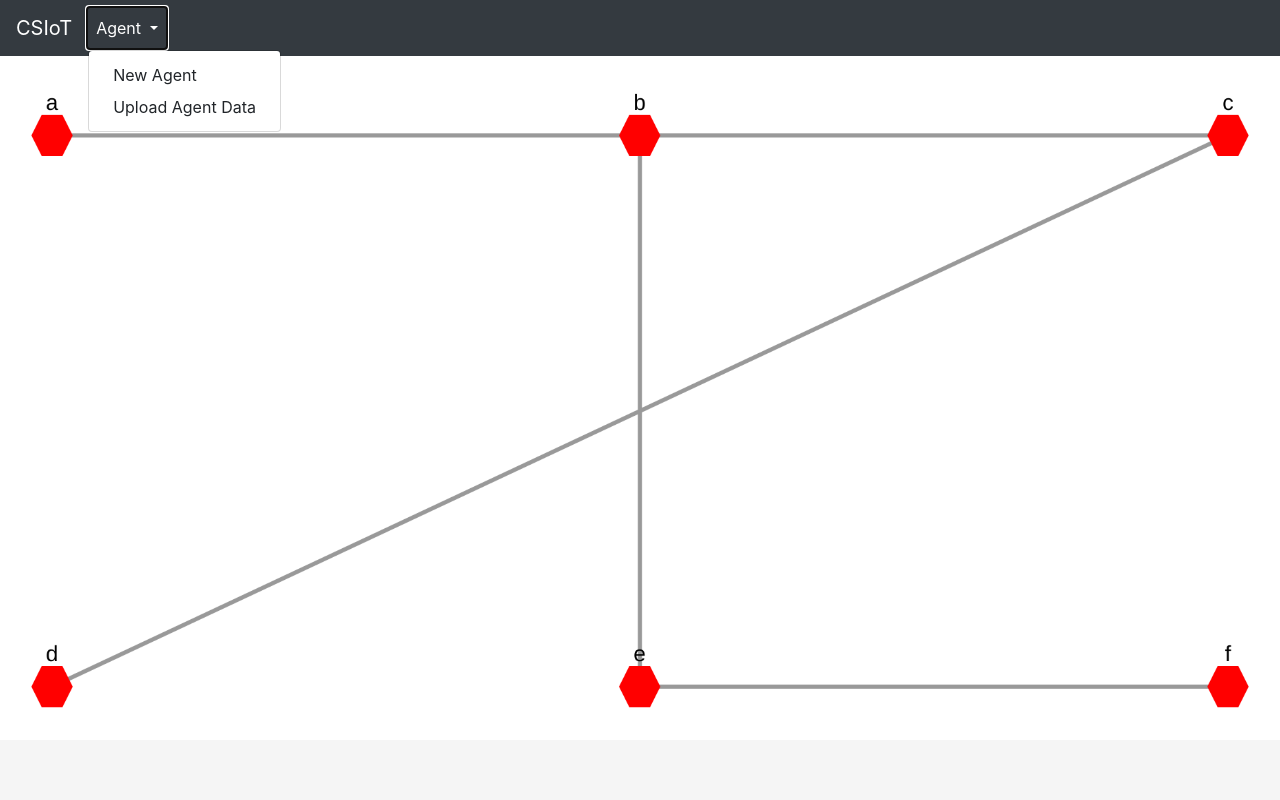
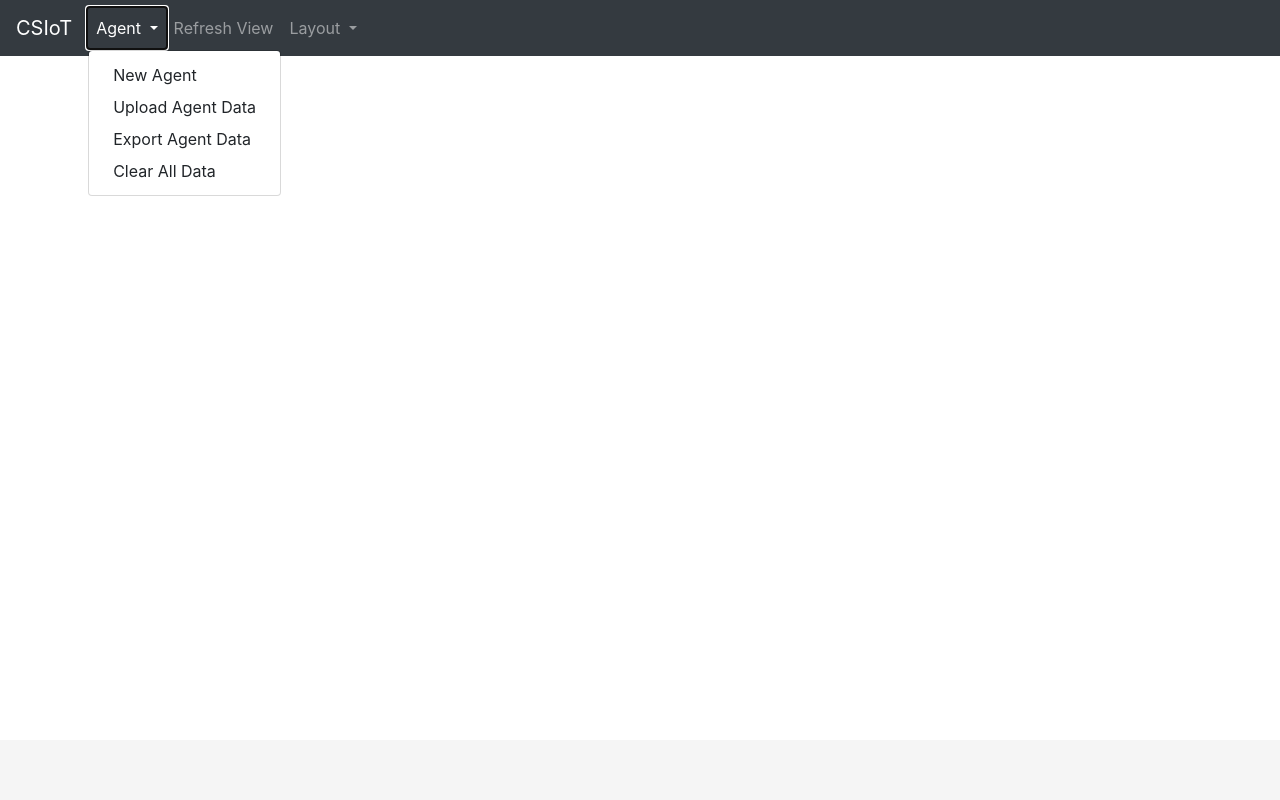
Before and after one commit to JavadAbed/CSIoT, a Flask app: page / in a window 1280 px wide, after a click on "Agent". Run offline with Flask 2, Linux system fonts and the light colour scheme; data that the repository does not hold is empty; some libraries are stand-ins or nearby versions.

Commit message:
layout done

```diff
--- a/core/agent.py
+++ b/core/agent.py
@@ -2,23 +2,29 @@ import pymongo
 from core.common import get_conn
 from core.common import  WebException
 
-import code
 
 def new_agent(params):
   db = get_conn()
   # validate, agent name must be uniq
-  #code.interact(local=locals())
   old = db.agents.find({"agentName": params["agentName"]})
   if old.count()>0:
      raise WebException("Agent with identical name already exists.")
   # TODO more validations
   db.agents.insert(params)
-  print(params)
-
-
-  pass
-
+  return agents()
 
 
 def upload_agent(file):
   pass
+
+
+def agents():
+  db = get_conn()
+  agents = db.agents.find()
+  data = []
+  for agent in agents:
+     data.append({"data": {"agentName": agent["agentName"]}, "position": {"x": float(agent["agentX"])*2000,"y":float(agent["agentY"])*2000 }    })
+  return data
+
+def makeCSVString(agents):
+   pass
--- a/core/common.py
+++ b/core/common.py
@@ -222,15 +222,3 @@ def safe_fail(f, *args, **kwargs):
 
 def random_digits(digit_numbers):
     return ''.join(random.choice(string.digits) for _ in range(digit_numbers))
-
-def mask_phone(phone):
-    return phone[:4] + "*****" + phone[-3:]
-
-
-def check_password(password, hashed):
-    return hashed[:8] + hash(hashed[:8] + password) == hashed
-
-
-def build_password(password):
-    salt = random_digits(8)
-    return salt + hash(salt + password)
--- a/core/routers.py
+++ b/core/routers.py
@@ -2,12 +2,6 @@ from flask import session, redirect, url_for, render_template
 from core import app,agent
 from core.common import WebException, error_get_message, WebSuccess
 from core.annotations import make_params, api_wrapper
-
-
-
-# @app.errorhandler(RequireLoginException)
-# def handle_login_required(exception):
-#     return redirect(url_for("login_page"))
 
 
 @app.route('/', methods=['GET'])
@@ -18,8 +12,8 @@ def index_page():
 @api_wrapper
 @make_params
 def new_agent(params):
-   agent.new_agent(params);
-   return WebSuccess();
+   data = agent.new_agent(params);
+   return WebSuccess(data = data);
 
 
 
@@ -29,3 +23,21 @@ def upload_agent():
    f = request.files['file']
    agent.upload_agent(f)
    return WebSuccess();
+
+
+@app.route('/agents', methods=['GET'])
+@api_wrapper
+def agents():
+   agents = agent.agents();
+   return WebSuccess(data = agents);
+
+@app.route('/exportData', methods=['GET'])
+@api_wrapper
+def export_agents():
+   agents = agent.agents();
+   csv = agent.makeCSVString(agents)
+   return Response(
+        csv,
+        mimetype="text/csv",
+        headers={"Content-disposition":
+                 "attachment; filename=agents.csv"})
--- a/core/templates/index.html
+++ b/core/templates/index.html
@@ -30,11 +30,26 @@
         <div class="dropdown-menu" aria-labelledby="navbarDropdown">
               <a class="dropdown-item" data-toggle="modal" data-target="#newNodeModal" href="#">New Agent</a>
               <a class="dropdown-item" data-toggle="modal" data-target="#uploadNodeModal" href="#">Upload Agent Data</a>
+              <a class="dropdown-item" id="exportAgents" href="/exportData">Export Agent Data</a>
+              <a class="dropdown-item" data-toggle="modal" data-target="#clearModal" href="#">Clear All Data</a>
 
         </div>
 </li>
+<li class="nav-item">
+              <a class="nav-link" id="refreshGraph" href="#">Refresh View</a>
+</li>
 
+<li class="nav-item dropdown">
+        <a class="nav-link dropdown-toggle" href="#" id="navbarDropdown" role="button" data-toggle="dropdown" aria-haspopup="true" aria-expanded="false">
+          Layout
+        </a>
+        <div class="dropdown-menu" aria-labelledby="navbarDropdown">
+              <a class="dropdown-item" id="layoutGraphCircle" href="#">Cricle</a>
+              <a class="dropdown-item" id="layoutGraphGrid" href="#">Grid</a>
+              <a class="dropdown-item" id="layoutGraphPredef" href="#">Preset X,Y Cordination</a>
+              <a class="dropdown-item" id="layoutGraphRandom" href="#">Random</a>
 
+        </div> </li>
 
           </ul>
         </div>
@@ -74,13 +89,16 @@
         <input type="text" class="form-control" name="agentName" id="agentName" placeholder="Agent Name">
   </div>
   <div class="form-group">
-    <input type="text" class="form-control" name="agentBatch" id="agentBatch" placeholder="Batch Number">
-  </div>
-  <div class="form-group">
     <input type="text" class="form-control" name="agentOwner" id="agentOwner" placeholder="Owner Name">
   </div>
-  <div class="form-group">
+
+  <div class="form-group row">
+    <div class="col">
+       <input type="text" class="form-control" name="agentBatch" id="agentBatch" placeholder="Batch Number">
+    </div>
+  <div class="col">
     <input type="text" class="form-control" name="agentFamily" id="agentFamily" placeholder="Family Member ID">
+  </div>
   </div>
   <div class="form-group row">
     <div class="col">
@@ -92,6 +110,12 @@
   </div>
   <div class="form-group">
     <textarea class="form-control" name="agentFriends" id="agentFriends" placeholder="Owner's Friend IDs (separated by dash)" rows="3"></textarea>
+  </div>
+  <div class="form-group">
+    <textarea class="form-control" name="agentNeeds" id="agentNeeds" placeholder="Services Needed (separated by dash)" rows="3"></textarea>
+  </div>
+  <div class="form-group">
+    <textarea class="form-control" name="agentOffers" id="agentOffers" placeholder="Services Offer (separated by dash)" rows="3"></textarea>
   </div>
 
 
@@ -132,7 +156,7 @@
 
 
 </form>
-
+</div>
       <div class="modal-footer">
         <button type="button" class="btn btn-secondary" data-dismiss="modal">Close</button>
         <button type="button" class="btn btn-primary" id="agentUploadSubmit">Upload</button>
@@ -141,6 +165,30 @@
     </div>
   </div>
 </div>
+
+
+<div class="modal fade" id="clearModal" tabindex="-1" role="dialog" aria-labelledby="exampleModalLabel" aria-hidden="true">
+  <div class="modal-dialog" role="document">
+    <div class="modal-content">
+      <div class="modal-header">
+        <h5 class="modal-title" id="exampleModalLabel">Clear All Data</h5>
+        <button type="button" class="close" data-dismiss="modal" aria-label="Close">
+          <span aria-hidden="true">&times;</span>
+        </button>
+      </div>
+      <div class="modal-body">
+	<p>Are you sure to erase all agents data?
+      </div>
+      <div class="modal-footer">
+        <button type="button" class="btn btn-secondary" data-dismiss="modal">No</button>
+        <button type="button" class="btn btn-danger" id="deleteAll">Yes, purge them all</button>
+
+      </div>
+    </div>
+  </div>
+</div>
+
+
 
 
 <script>
@@ -160,6 +208,21 @@ $(function() {
 			arr.push(Math.floor(Math.random() * 20) + 1);
 		}
 		$("#agentFriends").val(arr.join('-'));
+		arr = [];
+                var frNum = Math.floor(Math.random()*5);
+                for(var i=0;i<frNum;i++){
+                        arr.push(Math.floor(Math.random() * 20) + 1);
+                }
+                $("#agentNeeds").val(arr.join('-'));
+		arr = [];
+                var frNum = Math.floor(Math.random()*5);
+                for(var i=0;i<frNum;i++){
+                        arr.push(Math.floor(Math.random() * 20) + 1);
+                }
+                $("#agentOffers").val(arr.join('-'));
+
+
+
   	});
 
 	$("button#agentNewSubmit").click(function(){
@@ -173,6 +236,7 @@ $(function() {
 					// update graph
 					$('#newAgent')[0].reset();
 					$('#newNodeModal').modal('hide');
+					redrawAgents(msg.data);
 				}else{
 					alert(msg["message"]);
 				}
@@ -205,73 +269,102 @@ $(function() {
                         }
 		});
 	});
+
+
+	$("#refreshGraph").click(function(){
+		initCy();
+	});
+
+        $("#layoutGraphCircle").click(function(){
+		curr_layout = "circle";
+                redrawAgentsCache();
+        });
+
+        $("#layoutGraphPredef").click(function(){
+		curr_layout = "preset";
+initCy();
+
+        });
+
+        $("#layoutGraphGrid").click(function(){
+		curr_layout = "grid";
+                redrawAgentsCache();
+        });
+        $("#layoutGraphRandom").click(function(){
+		curr_layout = "random";
+                redrawAgentsCache();
+        });
+
+
+
+
+
+
+
 });
 
 
 </script>
 
-    <script>
-        var cy = cytoscape({
-          container: document.getElementById('cy'),
-          elements: [
-            // nodes
-            { data: { id: 'a' } },
-            { data: { id: 'b' } },
-            { data: { id: 'c' } },
-            { data: { id: 'd' } },
-            { data: { id: 'e' } },
-            { data: { id: 'f' } },
-            // edges
-            {
-              data: {
-                id: 'ab',
-                source: 'a',
-                target: 'b'
-              }
-            },
-            {
-              data: {
-                id: 'cd',
-                source: 'c',
-                target: 'd'
-              }
-            },
-            {
-              data: {
-                id: 'ef',
-                source: 'e',
-                target: 'f'
-              }
-            },
-            {
-              data: {
-                id: 'ac',
-                source: 'a',
-                target: 'c'
-              }
-            },
-            {
-              data: {
-                id: 'be',
-                source: 'b',
-                target: 'e'
-              }
-            }
-          ],
-          style: [
+<script>
+var curr_layout = "preset";
+        var cy = window.cy = cytoscape({
+          container: document.getElementById('cy')
+        });
+
+initCy();
+
+    cy.on('tap', 'node', function (evt) {
+  console.log( 'tap ' + evt.target.id() );
+evt.target.connectedEdges().style( { 'line-color' : 'black' });
+    });
+
+
+function redrawAgentsCache(){
+  redrawAgents( cy.elements() );
+}
+
+function redrawAgents(newNodes){
+   cy.elements().remove();
+   cy.add(newNodes);
+   var layout = cy.layout({
+  	name: curr_layout
+   });
+   layout.run();
+   cy.style().fromJson( [
             {
               selector: 'node',
               style: {
-                shape: 'hexagon',
-                'background-color': 'red',
-                label: 'data(id)'
+                label: 'data(agentName)'
               }
-            }],
-          layout: {
-            name: 'grid'
-          }
-        });
+            }]).update();
+}
 
-    </script>
+function initCy(){
+
+  $.ajax({
+    url: '/agents',
+    type: 'GET',
+    dataType: 'json',
+                        success: function(msg){
+                                if(msg["status"] == 1){
+                                        console.log(msg);
+                                        // update graph
+					redrawAgents(msg.data)
+
+                                }else{
+                                        alert(msg["message"]);
+                                }
+                        },
+                        error: function(){
+                                alert("failure");
+                        }
+  });
+}
+
+
+</script>
+
+
 </body>
 </html>
```
Also changed, not shown: 1 other file.
